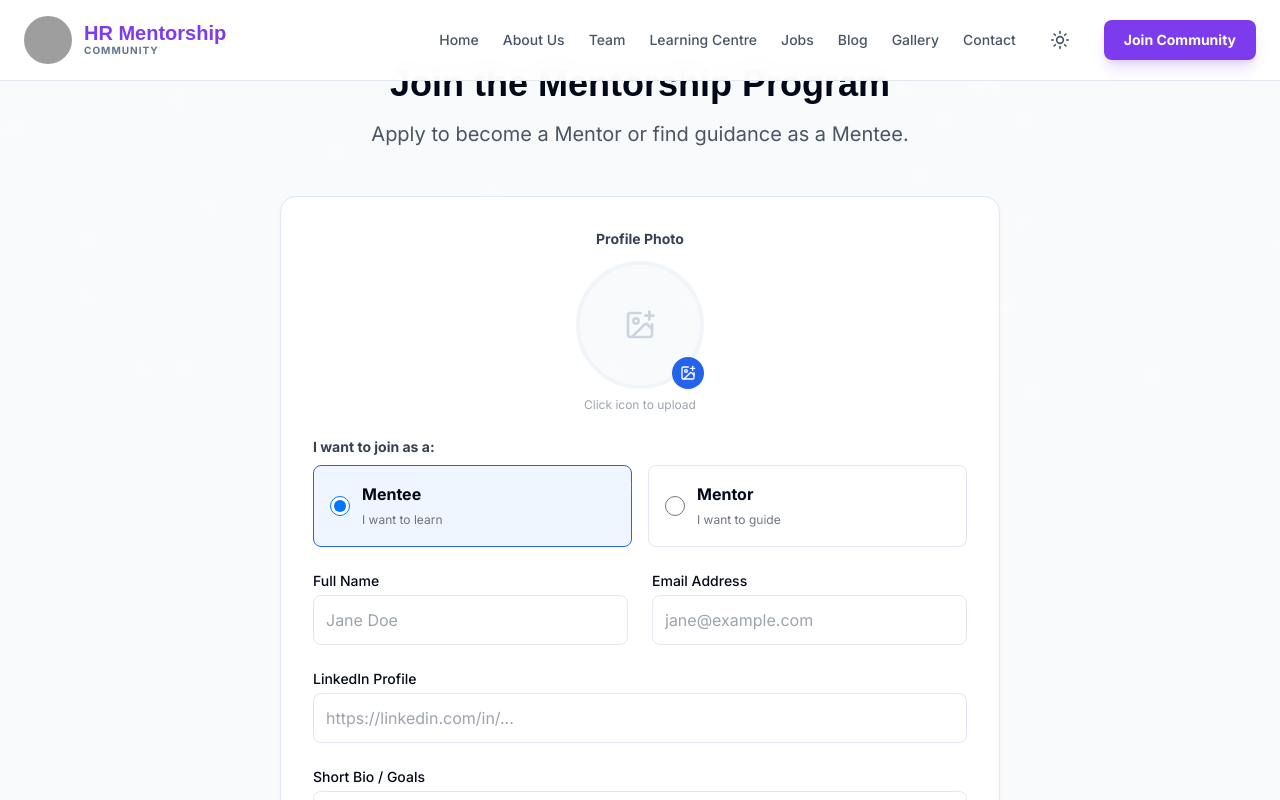
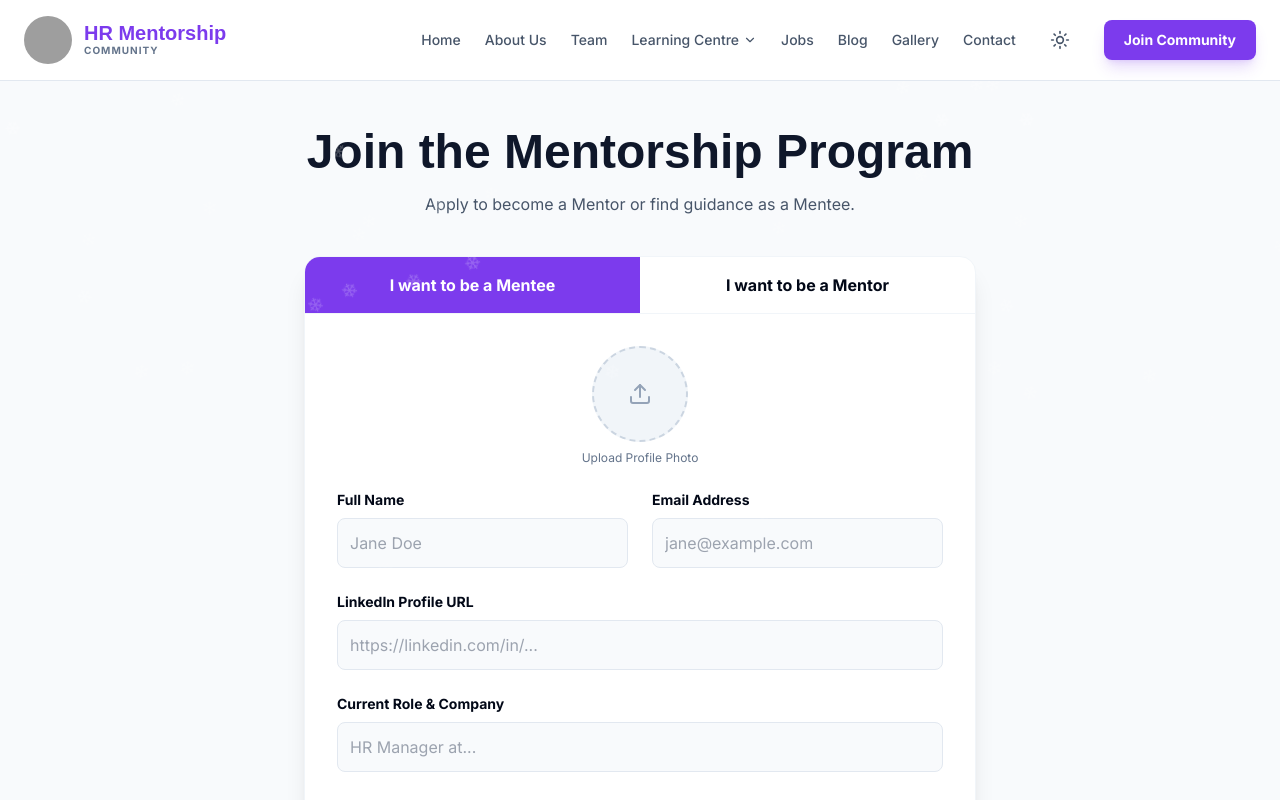
Before and after one commit to OlaMarcus09/hr-mentorship, a Next.js app: page /mentorship/apply in a window 1280 px wide. Shown: the top 800 px of the page. Built offline with nearby package versions, Linux system fonts and the light colour scheme; grey boxes are pictures that could not be loaded; a web font is replaced by a local one.

Commit message:
fix: Implement Navbar Dropdown, increase spacing on Apply page, and fix Homepage CTA button

```diff
--- a/app/mentorship/apply/page.tsx
+++ b/app/mentorship/apply/page.tsx
@@ -1,143 +1,82 @@
 "use client";
 
 import { useState } from "react";
-import { CheckCircle, ImagePlus, Loader2 } from "lucide-react";
-import Link from "next/link";
+import { Check, Upload } from "lucide-react";
+import Image from "next/image";
 
-export default function ApplicationPage() {
-  const [submitted, setSubmitted] = useState(false);
-  const [loading, setLoading] = useState(false);
-  const [uploading, setUploading] = useState(false);
-  const [imageUrl, setImageUrl] = useState("");
-
-  // Cloudinary Upload Logic
-  async function handleImageUpload(e: any) {
-    const file = e.target.files[0];
-    if (!file) return;
-    setUploading(true);
-    const formData = new FormData();
-    formData.append("file", file);
-    formData.append("upload_preset", "m9wx2grx");
-    formData.append("cloud_name", "dmqjicpcc");
-
-    try {
-      const res = await fetch("https://api.cloudinary.com/v1_1/dmqjicpcc/image/upload", { method: "POST", body: formData });
-      const data = await res.json();
-      setImageUrl(data.secure_url);
-    } catch (err) { alert("Image upload failed"); }
-    setUploading(false);
-  }
-
-  async function handleSubmit(e: any) {
-    e.preventDefault();
-    setLoading(true);
-
-    const formData = {
-      name: e.target.name.value,
-      email: e.target.email.value,
-      type: e.target.type.value,
-      linkedin: e.target.linkedin.value,
-      bio: e.target.bio.value,
-      image: imageUrl, // Send Image URL
-    };
-
-    const res = await fetch("/api/apply", {
-      method: "POST",
-      body: JSON.stringify(formData),
-      headers: { "Content-Type": "application/json" },
-    });
-
-    if (res.ok) {
-      setSubmitted(true);
-    } else {
-      const err = await res.json();
-      alert(err.error || "Something went wrong");
-    }
-    setLoading(false);
-  }
-
-  if (submitted) {
-    return (
-      <div className="min-h-screen flex items-center justify-center bg-slate-50 p-6">
-        <div className="bg-white p-8 rounded-2xl shadow text-center max-w-md">
-          <div className="mx-auto bg-green-100 w-16 h-16 rounded-full flex items-center justify-center text-green-600 mb-4">
-            <CheckCircle size={32} />
-          </div>
-          <h2 className="text-2xl font-bold mb-2">Application Received!</h2>
-          <p className="text-gray-600 mb-6">
-            We have received your profile. We will review it and get back to you shortly.
-          </p>
-          <Link href="/" className="bg-black text-white px-6 py-2 rounded-lg font-bold">
-            Return Home
-          </Link>
-        </div>
-      </div>
-    );
-  }
+export default function ApplyPage() {
+  const [role, setRole] = useState<'mentee' | 'mentor'>('mentee');
 
   return (
-    <div className="max-w-3xl mx-auto py-16 px-6">
-      <div className="text-center mb-12">
-        <h1 className="text-4xl font-bold mb-4 font-heading">Join the Mentorship Program</h1>
-        <p className="text-xl text-gray-600">Apply to become a Mentor or find guidance as a Mentee.</p>
+    // FIX: Increased top padding to pt-32 to clear the Navbar completely
+    <div className="min-h-screen bg-slate-50 dark:bg-slate-950 pt-32 pb-20 px-6">
+      <div className="max-w-3xl mx-auto text-center mb-10">
+         <h1 className="text-4xl md:text-5xl font-heading font-bold text-slate-900 dark:text-white mb-4">
+           Join the Mentorship Program
+         </h1>
+         <p className="text-slate-600 dark:text-slate-400">
+           Apply to become a Mentor or find guidance as a Mentee.
+         </p>
       </div>
 
-      <form onSubmit={handleSubmit} className="bg-white p-8 border rounded-2xl shadow-sm space-y-6">
+      <div className="max-w-2xl mx-auto bg-white dark:bg-slate-900 rounded-2xl shadow-xl border border-slate-100 dark:border-slate-800 overflow-hidden">
+         {/* Simple Role Toggle */}
+         <div className="flex border-b border-slate-100 dark:border-slate-800">
+            <button
+              onClick={() => setRole('mentee')}
+              className={`flex-1 py-4 text-center font-bold transition ${role === 'mentee' ? 'bg-primary text-white' : 'hover:bg-slate-50 dark:hover:bg-slate-800'}`}
+            >
+               I want to be a Mentee
+            </button>
+            <button
+              onClick={() => setRole('mentor')}
+              className={`flex-1 py-4 text-center font-bold transition ${role === 'mentor' ? 'bg-primary text-white' : 'hover:bg-slate-50 dark:hover:bg-slate-800'}`}
+            >
+               I want to be a Mentor
+            </button>
+         </div>
 
-        {/* Profile Picture Upload */}
-        <div className="flex justify-center mb-6">
-            <div className="text-center">
-                <label className="block text-sm font-bold text-gray-700 mb-3">Profile Photo</label>
-                <div className="relative inline-block">
-                    <div className="w-32 h-32 rounded-full overflow-hidden border-4 border-slate-100 bg-slate-50 flex items-center justify-center">
-                        {imageUrl ? (
-                            <img src={imageUrl} alt="Preview" className="w-full h-full object-cover" />
-                        ) : (
-                            <ImagePlus size={32} className="text-slate-300" />
-                        )}
-                    </div>
-                    <label className="absolute bottom-0 right-0 bg-blue-600 text-white p-2 rounded-full cursor-pointer hover:bg-blue-700 transition shadow-sm">
-                        <input type="file" accept="image/*" onChange={handleImageUpload} className="hidden" />
-                        {uploading ? <Loader2 size={16} className="animate-spin"/> : <ImagePlus size={16}/>}
-                    </label>
-                </div>
-                <p className="text-xs text-gray-400 mt-2">Click icon to upload</p>
+         <form className="p-8 space-y-6">
+            {/* Profile Photo Upload UI */}
+            <div className="flex flex-col items-center mb-6">
+               <div className="w-24 h-24 rounded-full bg-slate-100 dark:bg-slate-800 flex items-center justify-center border-2 border-dashed border-slate-300 dark:border-slate-700 cursor-pointer hover:border-primary transition group relative overflow-hidden">
+                  <Upload className="text-slate-400 group-hover:text-primary" />
+                  <input type="file" className="absolute inset-0 opacity-0 cursor-pointer" />
+               </div>
+               <span className="text-xs text-slate-500 mt-2">Upload Profile Photo</span>
             </div>
-        </div>
 
-        {/* Role Selection */}
-        <div>
-          <label className="block text-sm font-bold text-gray-700 mb-2">I want to join as a:</label>
-          <div className="grid grid-cols-2 gap-4">
-            <label className="border rounded-lg p-4 flex items-center gap-3 cursor-pointer hover:bg-gray-50 transition has-[:checked]:border-blue-600 has-[:checked]:bg-blue-50">
-              <input type="radio" name="type" value="Mentee" defaultChecked className="w-5 h-5 text-blue-600" />
-              <div>
-                <span className="font-bold block">Mentee</span>
-                <span className="text-xs text-gray-500">I want to learn</span>
-              </div>
-            </label>
-            <label className="border rounded-lg p-4 flex items-center gap-3 cursor-pointer hover:bg-gray-50 transition has-[:checked]:border-blue-600 has-[:checked]:bg-blue-50">
-              <input type="radio" name="type" value="Mentor" className="w-5 h-5 text-blue-600" />
-              <div>
-                <span className="font-bold block">Mentor</span>
-                <span className="text-xs text-gray-500">I want to guide</span>
-              </div>
-            </label>
-          </div>
-        </div>
+            <div className="grid md:grid-cols-2 gap-6">
+               <div>
+                  <label className="block text-sm font-bold mb-2">Full Name</label>
+                  <input type="text" className="w-full p-3 rounded-lg border border-slate-200 dark:border-slate-700 bg-slate-50 dark:bg-slate-950" placeholder="Jane Doe" />
+               </div>
+               <div>
+                  <label className="block text-sm font-bold mb-2">Email Address</label>
+                  <input type="email" className="w-full p-3 rounded-lg border border-slate-200 dark:border-slate-700 bg-slate-50 dark:bg-slate-950" placeholder="jane@example.com" />
+               </div>
+            </div>
 
-        <div className="grid md:grid-cols-2 gap-6">
-          <div><label className="block text-sm font-medium mb-1">Full Name</label><input name="name" required className="w-full p-3 border rounded-lg" placeholder="Jane Doe" /></div>
-          <div><label className="block text-sm font-medium mb-1">Email Address</label><input name="email" type="email" required className="w-full p-3 border rounded-lg" placeholder="jane@example.com" /></div>
-        </div>
+            <div>
+               <label className="block text-sm font-bold mb-2">LinkedIn Profile URL</label>
+               <input type="url" className="w-full p-3 rounded-lg border border-slate-200 dark:border-slate-700 bg-slate-50 dark:bg-slate-950" placeholder="https://linkedin.com/in/..." />
+            </div>
 
-        <div><label className="block text-sm font-medium mb-1">LinkedIn Profile</label><input name="linkedin" className="w-full p-3 border rounded-lg" placeholder="https://linkedin.com/in/..." /></div>
-        <div><label className="block text-sm font-medium mb-1">Short Bio / Goals</label><textarea name="bio" required rows={4} className="w-full p-3 border rounded-lg" placeholder="Tell us about yourself..." /></div>
+            <div>
+               <label className="block text-sm font-bold mb-2">Current Role & Company</label>
+               <input type="text" className="w-full p-3 rounded-lg border border-slate-200 dark:border-slate-700 bg-slate-50 dark:bg-slate-950" placeholder="HR Manager at..." />
+            </div>
 
-        <button disabled={loading || uploading} className="w-full bg-black text-white py-4 rounded-lg font-bold text-lg hover:bg-gray-800 transition disabled:opacity-50">
-          {loading ? "Submitting..." : "Submit Application"}
-        </button>
-      </form>
+            <div>
+               <label className="block text-sm font-bold mb-2">Why do you want to join?</label>
+               <textarea rows={4} className="w-full p-3 rounded-lg border border-slate-200 dark:border-slate-700 bg-slate-50 dark:bg-slate-950" placeholder="Tell us about your goals..."></textarea>
+            </div>
+
+            <button type="button" className="w-full py-4 bg-primary text-white font-bold rounded-xl hover:bg-primary/90 transition shadow-lg mt-4">
+               Submit Application
+            </button>
+         </form>
+      </div>
     </div>
   );
 }
--- a/components/Navbar.tsx
+++ b/components/Navbar.tsx
@@ -3,35 +3,45 @@
 import Link from "next/link";
 import { usePathname } from "next/navigation";
 import { useState } from "react";
-import { Menu, X, Sun, Moon } from "lucide-react";
+import { Menu, X, Sun, Moon, ChevronDown } from "lucide-react";
 import { useTheme } from "next-themes";
 import Image from "next/image";
 
 export default function Navbar() {
   const [isOpen, setIsOpen] = useState(false);
+  const [learningOpen, setLearningOpen] = useState(false); // State for dropdown
   const pathname = usePathname();
   const { theme, setTheme } = useTheme();
+
+  // Telegram Link (Community)
+  const telegramLink = "https://t.me/+aZTvBGln2eY2OTI0";
+
+  // Learning Centre Sub-links
+  const learningLinks = [
+    { name: "Certificate Courses", href: "/learning/certificate-courses" },
+    { name: "Webinars", href: "/learning/webinars" },
+    { name: "Events", href: "/events" },
+    { name: "Resources", href: "/learning/resources" },
+    { name: "Book of the Month", href: "/learning/book-club" },
+  ];
 
   const links = [
     { name: "Home", href: "/" },
     { name: "About Us", href: "/about" },
     { name: "Team", href: "/team" },
-    { name: "Learning Centre", href: "/learning/resources" },
+    // Learning Centre is handled separately for dropdown
     { name: "Jobs", href: "/jobs" },
     { name: "Blog", href: "/blog" },
     { name: "Gallery", href: "/gallery" },
     { name: "Contact", href: "/contact" },
   ];
 
-  // TELEGRAM LINK (Community)
-  const telegramLink = "https://t.me/+aZTvBGln2eY2OTI0";
-
   return (
-    <nav className="fixed w-full z-40 bg-white/95 dark:bg-slate-950/95 backdrop-blur-md border-b border-slate-200 dark:border-slate-800 transition-all duration-300">
+    <nav className="fixed w-full z-50 bg-white/95 dark:bg-slate-950/95 backdrop-blur-md border-b border-slate-200 dark:border-slate-800 transition-all duration-300">
       <div className="max-w-7xl mx-auto px-6 h-20 flex items-center justify-between">
 
         {/* LOGO */}
-        <Link href="/" className="relative flex items-center gap-3 group">
+        <Link href="/" className="relative flex items-center gap-3 group z-50">
            <div className="relative w-10 h-10 md:w-12 md:h-12 rounded-full overflow-hidden">
              <Image
                src="https://res.cloudinary.com/dmqjicpcc/image/upload/v1765218297/1001440111_dztflg.jpg"
@@ -53,7 +63,43 @@ export default function Navbar() {
 
         {/* Desktop Links */}
         <div className="hidden lg:flex items-center gap-6">
-          {links.map((link) => (
+          {links.slice(0, 3).map((link) => (
+            <Link
+              key={link.name}
+              href={link.href}
+              className={`text-sm font-medium transition-colors hover:text-primary ${pathname === link.href ? 'text-primary font-bold' : 'text-slate-600 dark:text-slate-300'}`}
+            >
+              {link.name}
+            </Link>
+          ))}
+
+          {/* DROPDOWN: Learning Centre */}
+          <div
+            className="relative group"
+            onMouseEnter={() => setLearningOpen(true)}
+            onMouseLeave={() => setLearningOpen(false)}
+          >
+            <button className={`flex items-center gap-1 text-sm font-medium transition-colors hover:text-primary ${pathname.includes('/learning') ? 'text-primary font-bold' : 'text-slate-600 dark:text-slate-300'}`}>
+              Learning Centre <ChevronDown size={14} />
+            </button>
+
+            {/* Dropdown Menu */}
+            <div className={`absolute top-full left-0 w-56 pt-4 transition-all duration-200 ${learningOpen ? 'opacity-100 visible translate-y-0' : 'opacity-0 invisible -translate-y-2'}`}>
+               <div className="bg-white dark:bg-slate-900 border border-slate-100 dark:border-slate-800 rounded-xl shadow-xl overflow-hidden">
+                  {learningLinks.map((item) => (
+                    <Link
+                      key={item.name}
+                      href={item.href}
+                      className="block px-4 py-3 text-sm text-slate-600 dark:text-slate-300 hover:bg-slate-50 dark:hover:bg-slate-800 hover:text-primary dark:hover:text-primary transition border-b border-slate-50 dark:border-slate-800 last:border-0"
+                    >
+                      {item.name}
+                    </Link>
+                  ))}
+               </div>
+            </div>
+          </div>
+
+          {links.slice(3).map((link) => (
             <Link
               key={link.name}
               href={link.href}
@@ -84,17 +130,31 @@ export default function Navbar() {
 
       {/* Mobile Menu */}
       {isOpen && (
-        <div className="lg:hidden absolute top-20 left-0 w-full bg-white dark:bg-slate-950 border-b border-slate-200 dark:border-slate-800 p-6 flex flex-col gap-4 shadow-2xl h-screen">
-           {links.map((link) => (
-            <Link
-              key={link.name}
-              href={link.href}
-              onClick={() => setIsOpen(false)}
-              className="text-lg font-medium text-slate-900 dark:text-white py-3 border-b border-slate-100 dark:border-slate-800 flex justify-between items-center"
-            >
+        <div className="lg:hidden absolute top-20 left-0 w-full bg-white dark:bg-slate-950 border-b border-slate-200 dark:border-slate-800 p-6 flex flex-col gap-4 shadow-2xl h-[calc(100vh-80px)] overflow-y-auto">
+           {links.slice(0, 3).map((link) => (
+            <Link key={link.name} href={link.href} onClick={() => setIsOpen(false)} className="text-lg font-medium text-slate-900 dark:text-white py-3 border-b border-slate-100 dark:border-slate-800">
               {link.name}
             </Link>
           ))}
+
+          {/* Mobile Dropdown Items */}
+          <div className="py-2">
+             <div className="text-lg font-bold text-slate-900 dark:text-white mb-2">Learning Centre</div>
+             <div className="pl-4 flex flex-col gap-3 border-l-2 border-slate-200 dark:border-slate-800">
+               {learningLinks.map((item) => (
+                 <Link key={item.name} href={item.href} onClick={() => setIsOpen(false)} className="text-slate-600 dark:text-slate-400">
+                   {item.name}
+                 </Link>
+               ))}
+             </div>
+          </div>
+
+          {links.slice(3).map((link) => (
+            <Link key={link.name} href={link.href} onClick={() => setIsOpen(false)} className="text-lg font-medium text-slate-900 dark:text-white py-3 border-b border-slate-100 dark:border-slate-800">
+              {link.name}
+            </Link>
+          ))}
+
           <a href={telegramLink} target="_blank" onClick={() => setIsOpen(false)} className="w-full py-4 bg-primary text-white text-center font-bold rounded-xl mt-4 shadow-lg">
             Join Community
           </a>
```
Also changed, not shown: app/page.tsx (+4 -5 lines).
